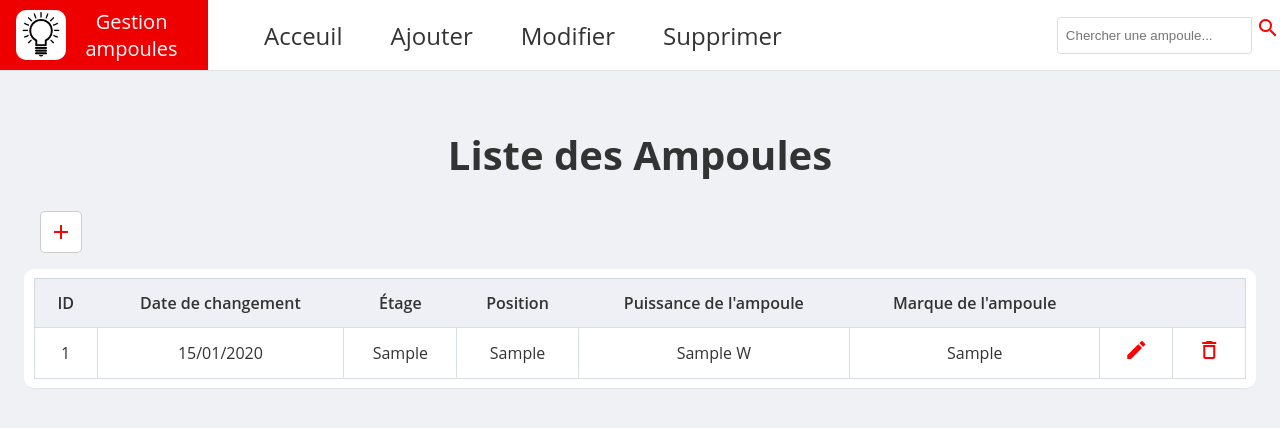
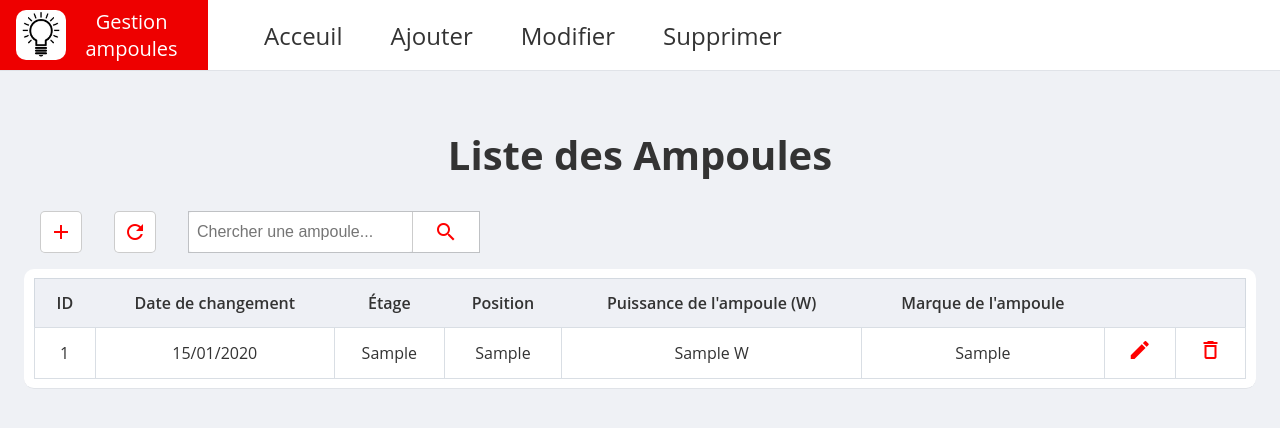
Before and after one commit to Adrien-25/ampoule, a PHP site: page / in a window 1280 px wide. Shown: the top 428 px of the page. Run offline with PHP 8.4, Linux system fonts and the light colour scheme; tables that the repository leaves empty or names only in its code hold one stand-in row (values such as "Sample post").

Commit message:
Update - Modification page d'Acceuil
Ajout de la barre de recherche d'ampoules et du bouton d'actualisation de page, ajout du php qui va rechercher les ampoules, ajout du message avertissant d'une recherche vide

```diff
--- a/index.php
+++ b/index.php
@@ -34,12 +34,6 @@
                         <li><a href="#">Modifier</a></li>
                         <li><a href="#">Supprimer</a></li>
                     </ul>
-                    <div class="header-search">
-                        <input type="text" class="search-query" placeholder="Chercher une ampoule...">
-                        <a href="#">
-                            <i class="material-icons icon">search</i>
-                        </a>
-                    </div>
                 </nav>
 
             <!--Fin du Header-->
@@ -50,9 +44,21 @@
                 <div class="heading-layout">
                     <h1>Liste des Ampoules</h1>
                 </div>
+                <div class="nav-sort">
                     <a href="edit.php" class="link-btn">
                         <i class="material-icons icon icon-add">add</i>
                     </a>
+                    <a href="index.php" class="link-btn">
+                        <i class="material-icons icon icon-add">refresh</i>
+                    </a>
+
+                    <div class="search-layout">
+                        <form action="" method="post">
+                            <input name="search" type="text" class="search-query" placeholder="Chercher une ampoule...">
+                            <button type="submit" class=""><i class="material-icons icon">search</i></button>
+                        </form>
+                    </div>
+                </div>
                 <!--Début Table-->
                 <div class="table-container">
                     <table class="table custom-table">
@@ -62,7 +68,7 @@
                                 <th>Date de changement</th>
                                 <th>Étage</th>
                                 <th>Position</th>
-                                <th>Puissance de l'ampoule</th>
+                                <th>Puissance de l'ampoule (W)</th>
                                 <th>Marque de l'ampoule</th>
                                 <th></th>
                                 <th></th>
@@ -81,7 +87,7 @@
 
                             //Gestion des formats des dates en français
                             $intlDateFormater = new IntlDateFormatter('fr_FR', IntlDateFormatter::SHORT,IntlDateFormatter::NONE);
-
+                            if(!isset($_POST['search'])){
                                 //On parcours le résultat et imprime à l'écran les données
                                 //pour parcourir toutes es lignes on fait une boucle
                                 foreach($result as $row){
@@ -96,14 +102,41 @@
                                     echo '<td><a href="delete.php?id='.$row['id'].'"><i class="material-icons icon">delete_outline</i><a/></td>';
                                     echo '</tr>';
                                 }
+                            }else{
+                                foreach($result as $row){
+                                    if(($row['id'] == $_POST['search']) || ($row['etage'] == $_POST['search']) || ($row['position'] == $_POST['search']) || ($row['puissance'] == $_POST['search']) ||
+                                    ($row['marque'] == $_POST['search'])){
+                                        echo '<tr>';
+                                        echo '<td>'.$row['id'].'</td>';
+                                        echo '<td>'.$intlDateFormater->format(strtotime($row['date_changement'])).'</td>';
+                                        echo '<td>'.$row['etage'].'</td>';
+                                        echo '<td>'.$row['position'].'</td>';
+                                        echo '<td>'.$row['puissance'].'</td>';
+                                        echo '<td>'.$row['marque'].'</td>';
+                                        echo '<td><a href="edit.php?edit=1&id='.$row['id'].'"><i class="material-icons icon">edit</i></a></td>';
+                                        echo '<td><a href="delete.php?id='.$row['id'].'"><i class="material-icons icon">delete_outline</i><a/></td>';
+                                        echo '</tr>';
+                                        $test = 0;
+                                    }
+                                }
+                            }
                         ?>
                     </table>
                 </div>
                 <!--Fin Table-->
                 <?php
-                //Si le tableau n'a aucun élément il affice raucun stagiaire
+                /*
+                Aucune ampoule -->  Aucune ampoule
+                Ampoule, pas de recherche --> Rien
+                Ampoule, recherche trouvé --> Rien
+                Ampoule, recherche non trouvé --> Aucune ampoule ne correspond à votre recherche
+                */
+                //Si le tableau n'a aucun élément il affice aucun stagiaire
                 if(count($result) === 0){
                     echo '<p class="text-center font-size-2">Aucune ampoule</p>';
+                }elseif(!isset($test) && isset($_POST['search'])){
+                    //Si la variable test n'est pas déclaré et qu'il n'y a pas de recherche alors il n'y a aucune ampoule selectionné
+                    echo '<p class="text-center font-size-2">Aucune ampoule ne correspond à votre recherche.</p>';
                 }
                 ?>
             <!--Fin contenu principal-->
```
Lines whose indentation alone changed are shown as unchanged.
